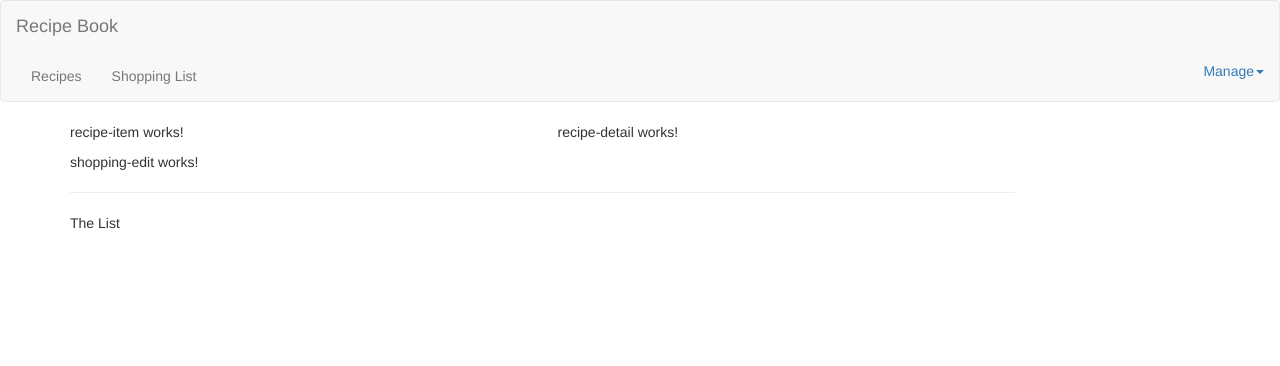
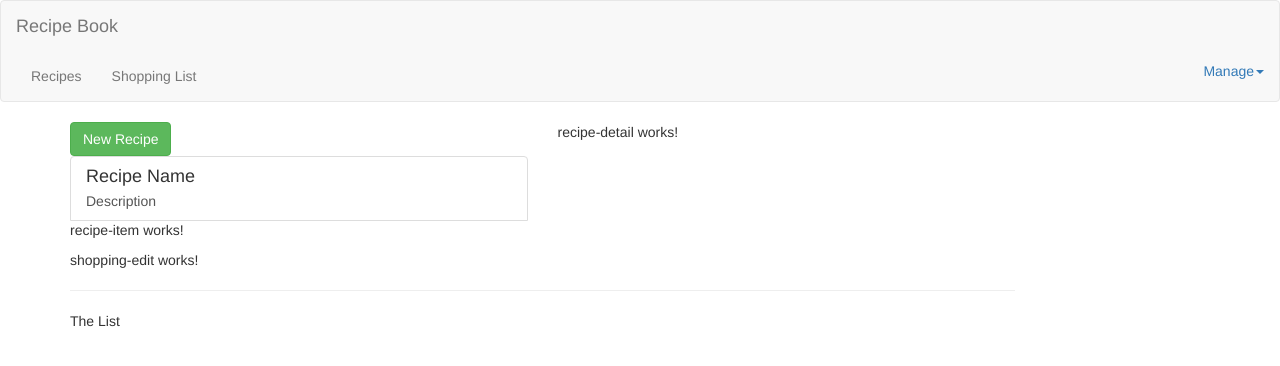
Before and after one commit to Max-Stevenson/recipe-app, an Angular app: page / in a window 1280 px wide. Shown: the top 366 px of the page. Built offline with nearby package versions, Linux system fonts and the light colour scheme.

Commit message:
Basic design layout for displaying recipes

```diff
--- a/src/app/recipes/recipe-list/recipe-list.component.html
+++ b/src/app/recipes/recipe-list/recipe-list.component.html
@@ -1 +1,19 @@
-<app-recipe-item></app-recipe-item>
+<div class="row">
+  <div class="col-xs-12">
+    <button class="btn btn-success">New Recipe</button>
+  </div>
+</div>
+<div class="row">
+  <div class="col-xs-12">
+      <a href="#" class="list-group-item clearfix">
+        <div class="pull-left">
+          <h4 class="list-group-item-heading">Recipe Name</h4>
+          <p class="list-group-item-text">Description</p>
+        </div>
+        <span>
+          <img src="" class="image-responsive" style="max-height: 50px;">
+        </span>
+      </a>
+      <app-recipe-item></app-recipe-item>
+  </div>
+</div>
--- a/src/app/recipes/recipe-list/recipe-list.component.ts
+++ b/src/app/recipes/recipe-list/recipe-list.component.ts
@@ -1,4 +1,5 @@
 import { Component, OnInit } from '@angular/core';
+import { Recipe } from '../recipe.model';
 
 @Component({
   selector: 'app-recipe-list',
@@ -6,7 +7,9 @@ import { Component, OnInit } from '@angular/core';
   styleUrls: ['./recipe-list.component.css']
 })
 export class RecipeListComponent implements OnInit {
-  recipes = [];
+  recipes: Recipe[] = [
+    new Recipe('A Test Recipe', 'This is only a test', 'https://cdn4.iconfinder.com/data/icons/hotel-3-6/48/132-512.png')
+  ];
 
   constructor() { }
 
```
